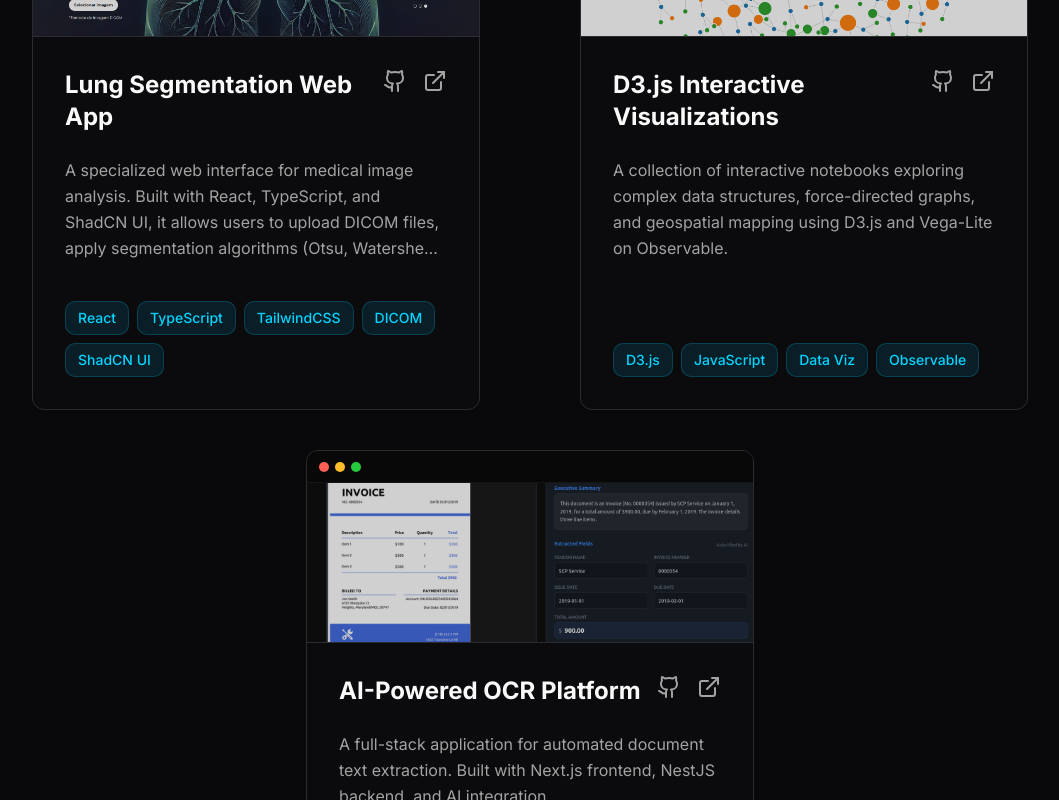
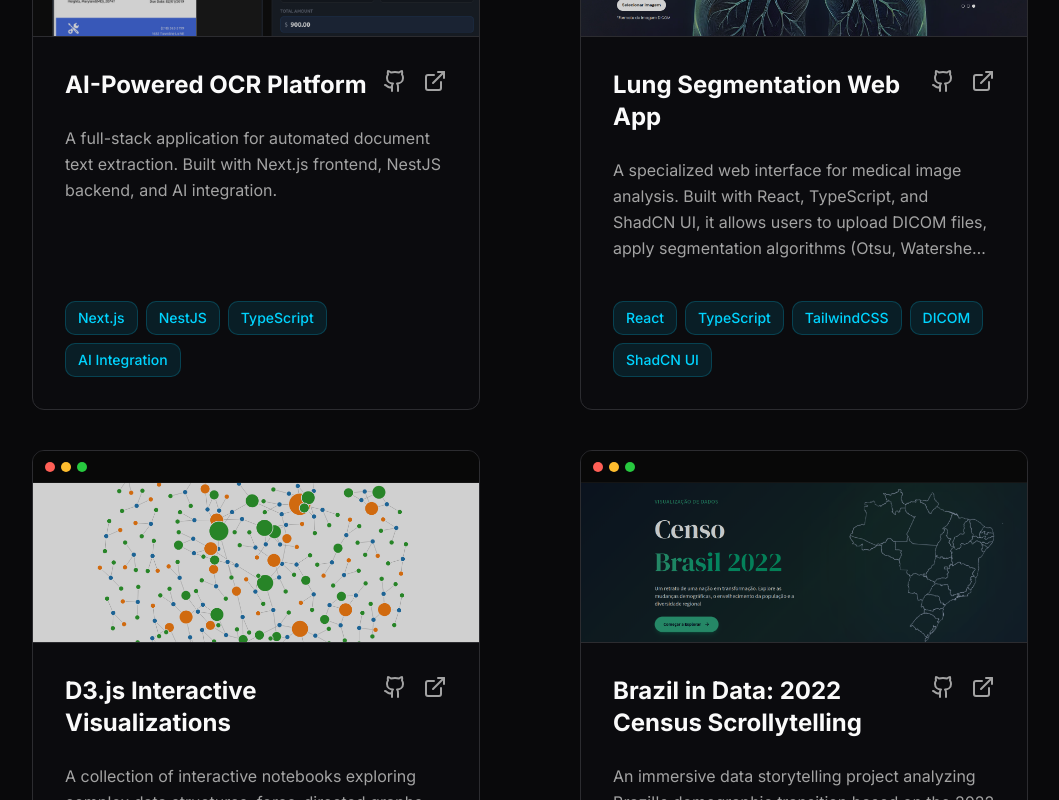
Before and after one commit to gabrimoreira/portfolio, a Next.js app: page / in a window 1280 px wide. Shown: the part 1240-2040 px from the top of the page, without its empty margins (110-1169 px from the left). Built offline with nearby package versions, Linux system fonts and the light colour scheme.

Commit message:
feat: add census to project.ts

```diff
--- a/data/projects.ts
+++ b/data/projects.ts
@@ -1,5 +1,15 @@
 
 export const projects = [
+    {
+    title: "AI-Powered OCR Platform",
+    description: "A full-stack application for automated document text extraction. Built with Next.js frontend, NestJS backend, and AI integration.",
+    tags: ["Next.js", "NestJS", "TypeScript", "AI Integration"],
+
+    repoLink: "https://github.com/gabrimoreira/document-ocr-ai",
+    demoLink: "https://document-ocr-ai.vercel.app/",
+
+    image: "/projects/ocr.png",
+  },
   {
     title: "Lung Segmentation Web App",
     description: "A specialized web interface for medical image analysis. Built with React, TypeScript, and ShadCN UI, it allows users to upload DICOM files, apply segmentation algorithms (Otsu, Watershed), manually edit contours, and export results.",
@@ -21,14 +31,15 @@ export const projects = [
 
     image: "/projects/d3.png",
   },
-  {
-    title: "AI-Powered OCR Platform",
-    description: "A full-stack application for automated document text extraction. Built with Next.js frontend, NestJS backend, and AI integration.",
-    tags: ["Next.js", "NestJS", "TypeScript", "AI Integration"],
+{
+    title: "Brazil in Data: 2022 Census Scrollytelling",
+    description: "An immersive data storytelling project analyzing Brazil's demographic transition based on the 2022 Census. Built with Next.js and custom D3.js visualizations to render interactive choropleth maps and charts, revealing insights on population aging, racial inequality, and the visibility of Indigenous and Quilombola territories.",
+    tags: ["Next.js", "D3.js", "TypeScript", "Tailwind CSS", "PostgreSQL"],
 
-    repoLink: "https://github.com/gabrimoreira/document-ocr-ai",
-    demoLink: "https://document-ocr-ai.vercel.app/",
+    repoLink: "https://github.com/kelvinleandro/censo-dataviz-react",
+    demoLink: "https://censo-2022-dataviz.vercel.app/",
 
-    image: "/projects/ocr.png",
+    image: "/projects/censo.png",
   },
+
 ];
```
Also changed, not shown: public/projects/censo.png (added).
